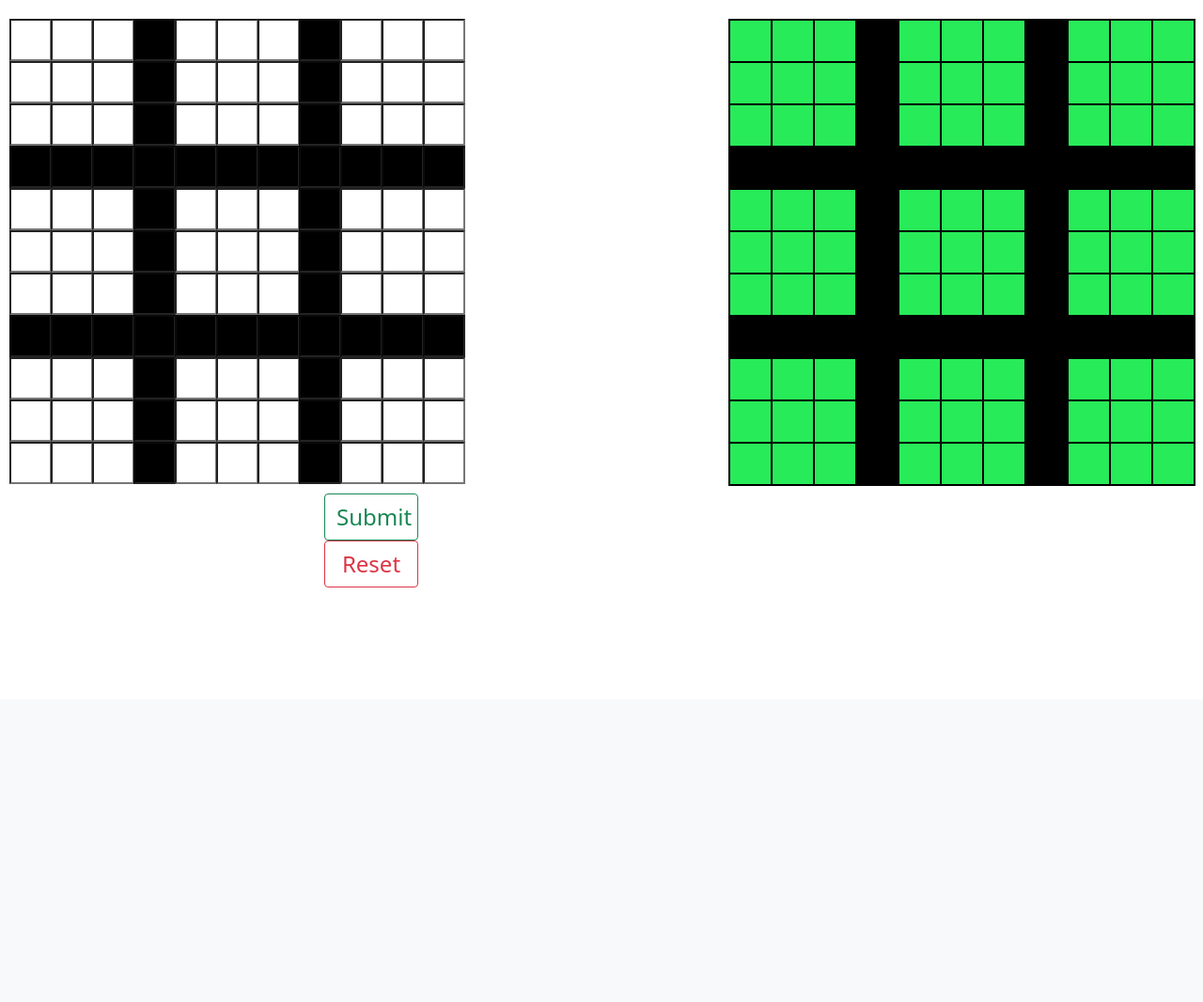
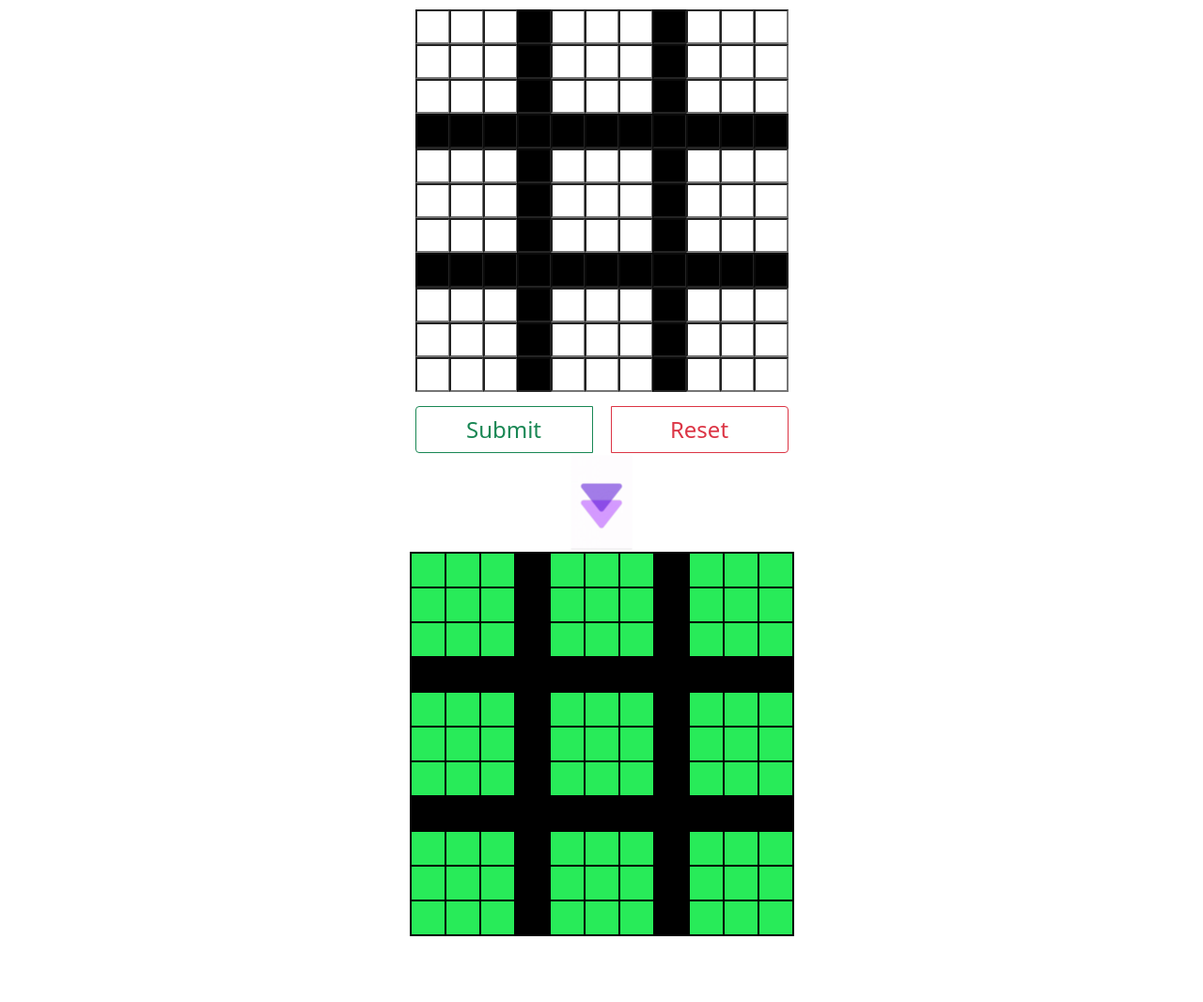
Before and after one commit to sthitapragyan001/sudoku_solver_web, a Flask app: page / in a window 1280 px wide. Shown: the part 56-1122 px from the top of the page at 94% size. Before the commit the page ends 681 px from the top, so only its background shows below. Run offline with Flask 3, Linux system fonts and the light colour scheme.

Commit message:
Update homepage.html

```diff
--- a/templates/homepage.html
+++ b/templates/homepage.html
@@ -24,60 +24,144 @@
       <a href="https://www.linkedin.com/in/sthitapragyan-mallick-192a81284/" target="_blank" style="text-decoration:none; color: #000;">Developed by Sthitapragyan 😎</a>
     </div>
   </nav>
-  <div style="display: inline;">
-    <div style="width:500px; display: inline; float:left;margin-left: 10px;margin-top: 20px;">
+  <style>
+    /* Centering the parent container */
+    .container {
+      display: flex;
+      flex-direction: column;
+      align-items: center;
+      justify-content: center;
+      margin: 0 auto;
+      margin-top: 10px;
+      width: 100%;
+    }
+
+    /* Styling for the form */
+    #sudokuform {
+      display: flex;
+      flex-direction: column;
+    }
+
+    .input-group {
+      display: flex;
+      justify-content: center;
+
+    }
+
+    #sudokuform input {
+      width: 37px;
+      height: 37px;
+      text-align: center;
+      font-size: x-large;
+      font-weight: bold;
+    }
+
+    /* Styling for buttons */
+    .btn-group {
+      display: flex;
+      justify-content: center;
+      gap: 20px;
+      margin-top: 15px;
+    }
+
+    .btn {
+      height: 50px;
+      width: 120px;
+      font-size: x-large;
+    }
+
+    /* Center the arrow */
+    #arrow {
+      display: flex;
+      justify-content: center;
+      margin-top: 20px;
+      width: 100%;
+    }
+
+    #arrow img {
+      width: 100px;
+    }
+
+    /* Styling for the table */
+    #tablesol {
+      margin: 20px auto;
+      border-collapse: collapse;
+    }
+
+    #tablesol td {
+      width: 37px;
+      height: 37px;
+      text-align: center;
+      font-size: large;
+      font-weight: bold;
+      border: 2px solid black;
+    }
+
+    /* Loader and Done button */
+    .status-group {
+      display: flex;
+      justify-content: center;
+      margin-top: 15px;
+      width: fit-content;
+      gap: 20px;
+    }
+  </style>
+
+  <div class="container">
+    <!-- Sudoku Form -->
+    <div>
       <form action="/" method="POST" id="sudokuform">
         {% for i in range(1,12) %}
         <div class="input-group">
           {% for j in range(1,12) %}
           {% if i in [4,8] or j in [4,8] %}
-          <input type="text" disabled="True" id="{{i}}{{j}}" name="{{i}}{{j}}"
-            style="width: 45px  ;height: 45px;background: #000">
+          <input type="text" disabled="True" id="{{i}}{{j}}" name="{{i}}{{j}}" style="background: #000;">
           {% else %}
-          <input type="text" maxlength="1" value="" id="{{i}}{{j}}" name="{{i}}{{j}}"
-            style="width: 45px  ;height: 45px; text-align: center; font-size: xx-large ; font-weight: bold;" ;>
+          <input type="text" maxlength="1" value="" id="{{i}}{{j}}" name="{{i}}{{j}}">
           {% endif %}
           {% endfor %}
         </div>
         {% endfor %}
       </form>
-      <div style="margin-top: 10px;margin-left: 335px;">
-        <button type="submit" id="submit" class="btn btn-outline-success" form="sudoku"
-          style="height:50px;width: 100px; font-size: x-large;">Submit</button>
-        <button type="submit" id="resetbut" class="btn btn-outline-danger" form="sudoku"
-          style="height:50px;width: 100px; font-size: x-large;">Reset</button>
+      <div class="btn-group">
+        <button type="submit" id="submit" class="btn btn-outline-success" form="sudokuform">Submit</button>
+        <button type="reset" id="resetbut" class="btn btn-outline-danger" form="sudokuform">Reset</button>
       </div>
     </div>
-  <div id="arrow" style="display: inline;vertical-align: middle; width: 100px; visibility: hidden ;">
-    <img src="static/arrow.gif" alt="right arrow" style="margin-top: 100px;">
+
+    <!-- Arrow -->
+    <div id="arrow" style="visibility: visible;">
+      <img src="static/arrow.gif" alt="Right arrow" style="transform: rotate(90deg);">
     </div>
-  <div style="width: 500px; display: inline;float:right;margin-top: 20px;margin-right: 5px;margin-left: 20px">
+
+    <!-- Solution Table -->
+    <div>
       <table id="tablesol">
         {% for i in range(1,12) %}
         <tr>
           {% for j in range(1,12) %}
           {% set ans = ans_grid[(i,j)] %}
           {% if i in [4,8] or j in [4,8] %}
-        <td style="background: black;border:2px solid black; width: 45px;height: 45px; ">{{ans}}</td>
+          <td style="background: black;">{{ans}}</td>
           {% else %}
-        <td id="ans{{i}}{{j}}" name="ans{{i}}{{j}}"
-          style="border: 2px solid black;background: rgb(40, 235, 89); width: 45px;height: 45px;text-align: center;font-size: x-large;font-weight: bold;">
+          <td id="ans{{i}}{{j}}" name="ans{{i}}{{j}}" style="background: rgb(40, 235, 89);">
             {{ans}}</td>
           {% endif %}
           {% endfor %}
         </tr>
         {% endfor %}
       </table>
-    <div id="loader" style="display: none ; margin-top: 10px;margin-left: 200px;">
+      <div class="status-group">
+        <div id="loader" style="display: none;">
           <button class="btn btn-primary" type="button" disabled>
             <span class="spinner-border spinner-border-sm" role="status" aria-hidden="true"></span>
-        <strong style="font-size: x-large;">Processing</strong>
+            Processing
           </button>
         </div>
-    <div style="display: inline-block; margin-top: 10px;margin-left: 200px;">
-      <button  id="done" class="btn btn-primary" type="button" style="background: green; visibility: hidden;" disabled>
-        <strong style="font-size: x-large;">--- Done !! ---</strong>
+        <button id="done" class="btn btn-success" type="button" style="visibility: hidden;" disabled>
+          Done!!
         </button>
+      </div>
     </div>
   </div>
 </div>
```
Lines whose indentation alone changed are shown as unchanged.
